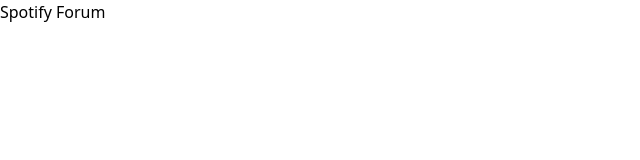
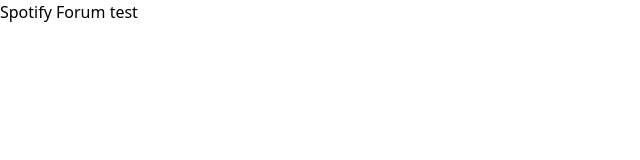
Before and after one commit to MaxPW777/Spotify-Clone, a Next.js app: page / in a window 1280 px wide. Shown: the top 160 px of the page, without its empty margins (0-640 px from the left). Built offline with nearby package versions, Linux system fonts and the light colour scheme.

Commit message:
[+] test vercel

```diff
--- a/app/page.tsx
+++ b/app/page.tsx
@@ -1,5 +1,5 @@
 export default function Home() {
   return (
-    <h1>Spotify Forum</h1>
+    <h1>Spotify Forum test</h1>
   );
 }
```
